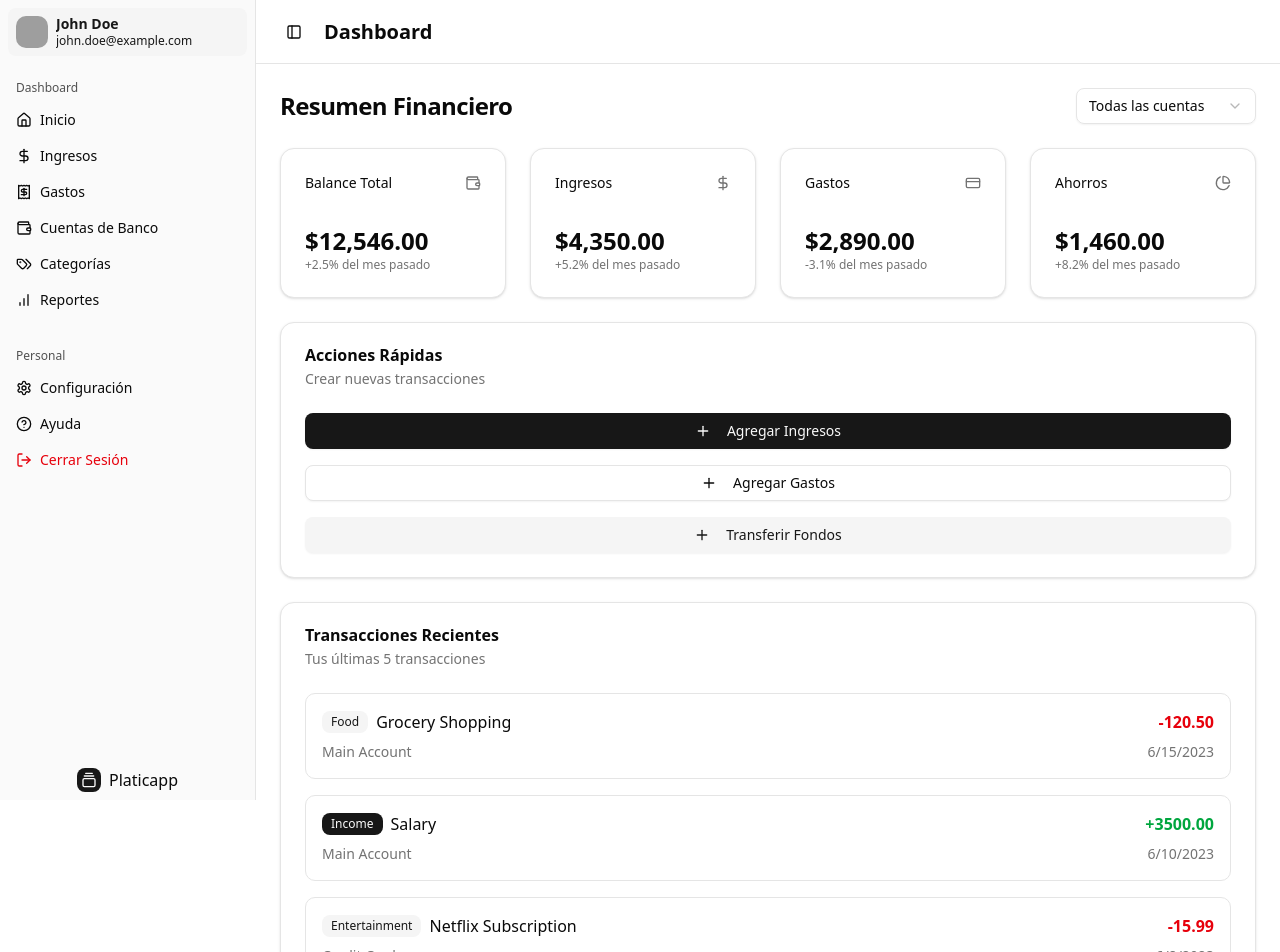
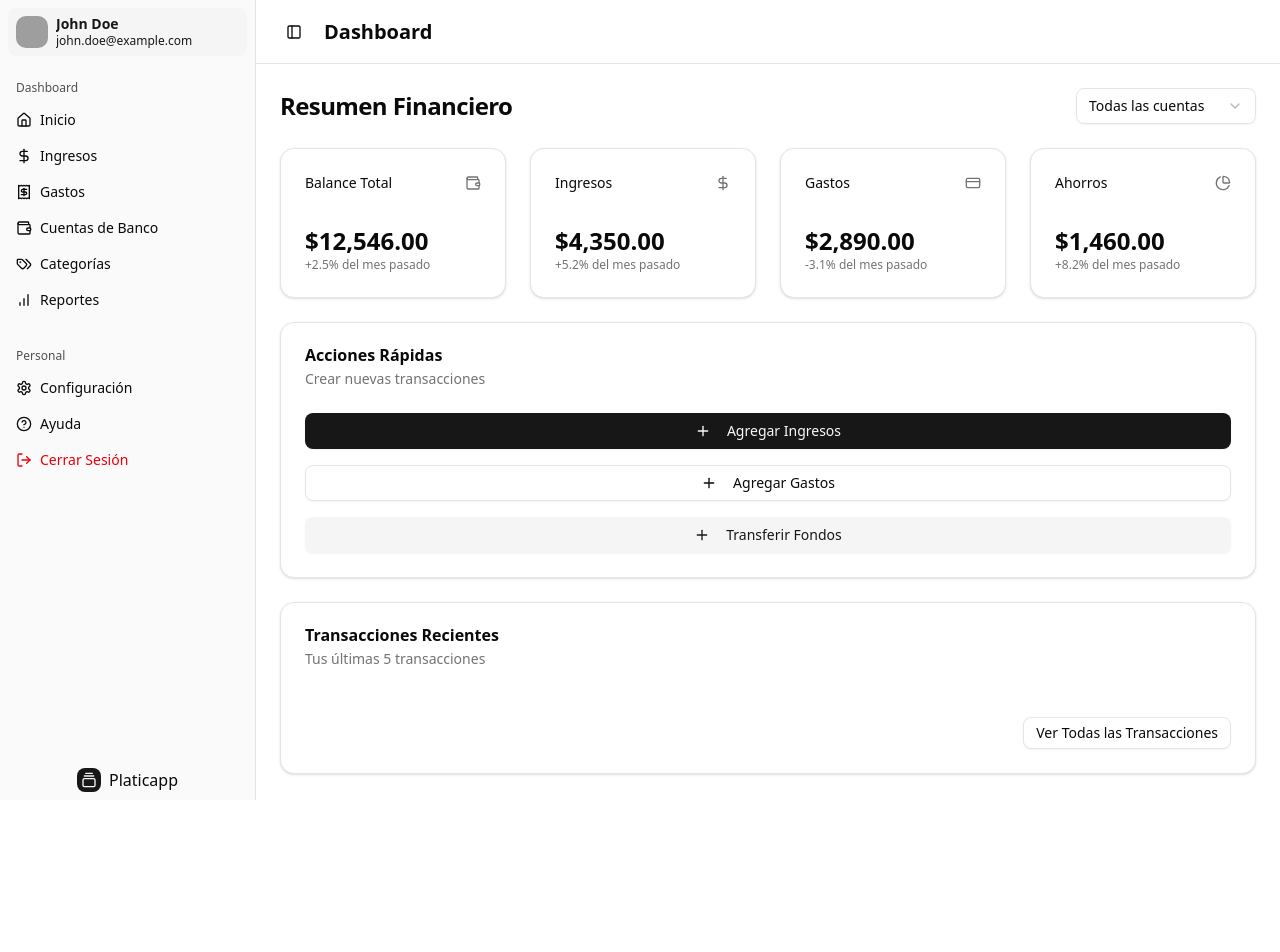
Before and after one commit to esrichardd/platicapp-ui, a Next.js app: page /en/dashboard in a window 1280 px wide. Shown: the top 952 px of the page. After the commit the page ends 800 px from the top, so only its background shows below. Built offline with nearby package versions, Linux system fonts and the light colour scheme; grey boxes are pictures that could not be loaded.

Commit message:
feat: incomes logic added

```diff
--- a/src/components/dashboard/molecules/recent-transactions/component.tsx
+++ b/src/components/dashboard/molecules/recent-transactions/component.tsx
@@ -1,4 +1,4 @@
-import { Transaction } from '@/lib/sdk-types'
+import { TransactionWithRelations } from '@/lib/sdk-types'
 import { Badge } from '@/components/common/ui/badge'
 import { Button } from '@/components/common/ui/button'
 import {
@@ -11,7 +11,7 @@ import {
 } from '@/components/common/ui/card'
 
 type RecentTransactionsProps = {
-  transactions: Transaction[]
+  transactions: TransactionWithRelations[]
 }
 
 export function RecentTransactions({ transactions }: RecentTransactionsProps) {
@@ -32,12 +32,10 @@ export function RecentTransactions({ transactions }: RecentTransactionsProps) {
                 <div className='flex items-center gap-2'>
                   <Badge
                     variant={
-                      transaction.category === 'Income'
-                        ? 'default'
-                        : 'secondary'
+                      transaction.type === 'INCOME' ? 'default' : 'secondary'
                     }
                   >
-                    {transaction.category}
+                    {transaction.type === 'INCOME' ? 'Ingreso' : 'Gasto'}
                   </Badge>
                   <span className='font-medium'>{transaction.description}</span>
                 </div>
@@ -51,7 +49,7 @@ export function RecentTransactions({ transactions }: RecentTransactionsProps) {
                 </span>
               </div>
               <div className='flex items-center justify-between text-sm text-muted-foreground'>
-                <span>{transaction.account}</span>
+                <span>{transaction.bank_account.account_name}</span>
                 <span>{new Date(transaction.date).toLocaleDateString()}</span>
               </div>
             </div>
--- a/src/components/dashboard/template/component.tsx
+++ b/src/components/dashboard/template/component.tsx
@@ -1,7 +1,7 @@
 'use client'
 
 import { useState } from 'react'
-import { Transaction } from '@/lib/sdk-types'
+import { TransactionWithRelations } from '@/lib/sdk-types'
 import {
   AccountSelector,
   FinancialSummary,
@@ -31,7 +31,7 @@ export function DashboardTemplate() {
         <FinancialSummary />
         <QuickActions />
         <RecentTransactions
-          transactions={RECENT_TRANSACTIONS as Transaction[]}
+          transactions={RECENT_TRANSACTIONS as TransactionWithRelations[]}
         />
       </div>
     </main>
--- a/src/components/dashboard/template/constants.ts
+++ b/src/components/dashboard/template/constants.ts
@@ -1,42 +1 @@
-export const RECENT_TRANSACTIONS = [
-  {
-    id: 1,
-    description: 'Grocery Shopping',
-    category: 'Food',
-    amount: -120.5,
-    date: '2023-06-15',
-    account: 'Main Account',
-  },
-  {
-    id: 2,
-    description: 'Salary',
-    category: 'Income',
-    amount: 3500.0,
-    date: '2023-06-10',
-    account: 'Main Account',
-  },
-  {
-    id: 3,
-    description: 'Netflix Subscription',
-    category: 'Entertainment',
-    amount: -15.99,
-    date: '2023-06-08',
-    account: 'Credit Card',
-  },
-  {
-    id: 4,
-    description: 'Freelance Work',
-    category: 'Income',
-    amount: 850.0,
-    date: '2023-06-05',
-    account: 'Savings',
-  },
-  {
-    id: 5,
-    description: 'Restaurant',
-    category: 'Food',
-    amount: -65.3,
-    date: '2023-06-03',
-    account: 'Credit Card',
-  },
-]
+export const RECENT_TRANSACTIONS = []
--- a/src/components/expenses/template/component.tsx
+++ b/src/components/expenses/template/component.tsx
@@ -1,10 +1,9 @@
-'use client'
 'use client'
 
 import { useState } from 'react'
 import { Plus } from 'lucide-react'
 import { useTransactionFilters } from '@/lib/hooks/transactions/use-transaction-filters'
-import { Transaction } from '@/lib/sdk-types'
+import { TransactionInput } from '@/lib/sdk-types'
 import {
   PaginationControls,
   TransactionDialog,
@@ -12,7 +11,6 @@ import {
 } from '@/components/common/molecules'
 import { TransactionTable } from '@/components/common/organisms'
 import { Button } from '@/components/common/ui/button'
-import { EXPENSES_MOCK } from './constants'
 
 export function ExpensesTemplate() {
   const {
@@ -26,19 +24,19 @@ export function ExpensesTemplate() {
     toggleSelectItem,
     toggleSelectAll,
     clearSelection,
-  } = useTransactionFilters(EXPENSES_MOCK)
+  } = useTransactionFilters([])
 
   const [isCreateOpen, setIsCreateOpen] = useState(false)
 
   const handleBulkAction = (
     action: 'delete' | 'duplicate' | 'transfer',
-    ids: number[],
+    ids: string[],
   ) => {
     alert(`${action.toUpperCase()} ${ids.length} gastos`)
     clearSelection()
   }
 
-  const handleCreate = (newExpense: Omit<Transaction, 'id' | 'status'>) => {
+  const handleCreate = (newExpense: TransactionInput) => {
     alert(`Gasto creado: ${JSON.stringify(newExpense, null, 2)}`)
     // Aquí puedes guardar el gasto en backend o estado global
   }
@@ -55,7 +53,7 @@ export function ExpensesTemplate() {
             Agregar Gasto
           </Button>
           <TransactionDialog
-            type='expense'
+            type='EXPENSE'
             mode='create'
             open={isCreateOpen}
             onOpenChange={setIsCreateOpen}
--- a/src/components/expenses/template/constants.ts
+++ /dev/null
@@ -1,44 +0,0 @@
-import { Transaction } from '@/lib/sdk-types'
-
-export const EXPENSES_MOCK: Transaction[] = [
-  {
-    id: 1,
-    type: 'expense',
-    description: 'Alquiler mensual',
-    category: 'Vivienda',
-    amount: 800.0,
-    date: '2023-06-01',
-    account: 'Cuenta principal',
-    status: 'Completado',
-  },
-  {
-    id: 2,
-    type: 'expense',
-    description: 'Compra de supermercado',
-    category: 'Alimentación',
-    amount: 150.0,
-    date: '2023-06-05',
-    account: 'Ahorros',
-    status: 'Pendiente',
-  },
-  {
-    id: 3,
-    type: 'expense',
-    description: 'Gasolina',
-    category: 'Transporte',
-    amount: 60.0,
-    date: '2023-06-07',
-    account: 'Cuenta principal',
-    status: 'Completado',
-  },
-  {
-    id: 4,
-    type: 'expense',
-    description: 'Internet y teléfono',
-    category: 'Servicios',
-    amount: 55.0,
-    date: '2023-06-10',
-    account: 'Cuenta principal',
-    status: 'Completado',
-  },
-]
--- a/src/components/incomes/template/constants.ts
+++ /dev/null
@@ -1,254 +0,0 @@
-import { Transaction } from '@/lib/sdk-types'
-
-export const TRANSACTIONS_MOCK: Transaction[] = [
-  {
-    id: 1,
-    type: 'income',
-    description: 'Salario',
-    category: 'Empleo',
-    amount: 3500.0,
-    date: '2023-06-10',
-    account: 'Cuenta principal',
-    status: 'Completado',
-  },
-  {
-    id: 2,
-    type: 'income',
-    description: 'Trabajo freelance',
-    category: 'Autónomo',
-    amount: 850.0,
-    date: '2023-06-05',
-    account: 'Ahorros',
-    status: 'Completado',
-  },
-  {
-    id: 3,
-    type: 'income',
-    description: 'Pago de dividendos',
-    category: 'Inversión',
-    amount: 125.5,
-    date: '2023-06-15',
-    account: 'Cuenta de inversión',
-    status: 'Completado',
-  },
-  {
-    id: 4,
-    type: 'income',
-    description: 'Rental Income',
-    category: 'Inmobiliario',
-    amount: 1200.0,
-    date: '2023-06-01',
-    account: 'Cuenta principal',
-    status: 'Completado',
-  },
-  {
-    id: 5,
-    type: 'income',
-    description: 'Side Project',
-    category: 'Autónomo',
-    amount: 450.0,
-    date: '2023-06-20',
-    account: 'Cuenta principal',
-    status: 'Pendiente',
-  },
-  {
-    id: 6,
-    type: 'income',
-    description: 'Tax Refund',
-    category: 'Gobierno',
-    amount: 750.0,
-    date: '2023-06-18',
-    account: 'Cuenta principal',
-    status: 'Completado',
-  },
-  {
-    id: 7,
-    type: 'income',
-    description: 'Interest',
-    category: 'Inversión',
-    amount: 35.25,
-    date: '2023-06-30',
-    account: 'Ahorros',
-    status: 'Pendiente',
-  },
-  {
-    id: 8,
-    type: 'income',
-    description: 'Gift',
-    category: 'Personal',
-    amount: 200.0,
-    date: '2023-06-25',
-    account: 'Cuenta principal',
-    status: 'Completado',
-  },
-  {
-    id: 9,
-    type: 'income',
-    description: 'Bonus',
-    category: 'Empleo',
-    amount: 1000.0,
-    date: '2023-07-05',
-    account: 'Cuenta principal',
-    status: 'Completado',
-  },
-  {
-    id: 10,
-    type: 'income',
-    description: 'Stock Dividend',
-    category: 'Inversión',
-    amount: 320.75,
-    date: '2023-07-10',
-    account: 'Cuenta de inversión',
-    status: 'Completado',
-  },
-  {
-    id: 11,
-    type: 'income',
-    description: 'Consulting Fee',
-    category: 'Autónomo',
-    amount: 1500.0,
-    date: '2023-07-15',
-    account: 'Cuenta principal',
-    status: 'Pendiente',
-  },
-  {
-    id: 12,
-    type: 'income',
-    description: 'Rental Property 2',
-    category: 'Inmobiliario',
-    amount: 950.0,
-    date: '2023-07-01',
-    account: 'Ahorros',
-    status: 'Completado',
-  },
-  {
-    id: 13,
-    type: 'income',
-    description: 'Tax Return',
-    category: 'Gobierno',
-    amount: 1250.0,
-    date: '2023-07-20',
-    account: 'Cuenta principal',
-    status: 'Completado',
-  },
-  {
-    id: 14,
-    type: 'income',
-    description: 'Online Course Sales',
-    category: 'Autónomo',
-    amount: 750.0,
-    date: '2023-07-25',
-    account: 'Cuenta principal',
-    status: 'Completado',
-  },
-  {
-    id: 15,
-    type: 'income',
-    description: 'Savings Interest',
-    category: 'Inversión',
-    amount: 45.5,
-    date: '2023-07-30',
-    account: 'Ahorros',
-    status: 'Completado',
-  },
-  {
-    id: 16,
-    type: 'income',
-    description: 'Royalty Payment',
-    category: 'Autónomo',
-    amount: 325.0,
-    date: '2023-08-05',
-    account: 'Cuenta principal',
-    status: 'Pendiente',
-  },
-  {
-    id: 17,
-    type: 'income',
-    description: 'Part-time Job',
-    category: 'Empleo',
-    amount: 600.0,
-    date: '2023-08-10',
-    account: 'Cuenta principal',
-    status: 'Completado',
-  },
-  {
-    id: 18,
-    type: 'income',
-    description: 'Affiliate Commission',
-    category: 'Autónomo',
-    amount: 250.0,
-    date: '2023-08-15',
-    account: 'Cuenta principal',
-    status: 'Completado',
-  },
-  {
-    id: 19,
-    type: 'income',
-    description: 'Rental Deposit Return',
-    category: 'Inmobiliario',
-    amount: 1000.0,
-    date: '2023-08-20',
-    account: 'Ahorros',
-    status: 'Completado',
-  },
-  {
-    id: 20,
-    type: 'income',
-    description: 'Cryptocurrency Gain',
-    category: 'Inversión',
-    amount: 1750.0,
-    date: '2023-08-25',
-    account: 'Cuenta de inversión',
-    status: 'Completado',
-  },
-  {
-    id: 21,
-    type: 'income',
-    description: 'Garage Sale',
-    category: 'Personal',
-    amount: 350.0,
-    date: '2023-08-30',
-    account: 'Cuenta principal',
-    status: 'Completado',
-  },
-  {
-    id: 22,
-    type: 'income',
-    description: 'Tutoring',
-    category: 'Autónomo',
-    amount: 400.0,
-    date: '2023-09-05',
-    account: 'Cuenta principal',
-    status: 'Pendiente',
-  },
-  {
-    id: 23,
-    type: 'income',
-    description: 'Quarterly Bonus',
-    category: 'Empleo',
-    amount: 2000.0,
-    date: '2023-09-10',
-    account: 'Cuenta principal',
-    status: 'Completado',
-  },
-  {
-    id: 24,
-    type: 'income',
-    description: 'Dividend Payout',
-    category: 'Inversión',
-    amount: 175.25,
-    date: '2023-09-15',
-    account: 'Cuenta de inversión',
-    status: 'Completado',
-  },
-  {
-    id: 25,
-    type: 'income',
-    description: 'Rental Income Property 3',
-    category: 'Inmobiliario',
-    amount: 1100.0,
-    date: '2023-09-20',
-    account: 'Ahorros',
-    status: 'Completado',
-  },
-]
--- a/src/lib/context/transactions/context.tsx
+++ b/src/lib/context/transactions/context.tsx
@@ -15,12 +15,10 @@ interface TransactionsProviderProps extends PropsWithChildren {
 const TransactionsContext = createContext<TransactionsContextValue | null>(null)
 
 export function TransactionsProvider({
-  initialData,
-  label,
   type,
   children,
 }: TransactionsProviderProps) {
-  const value = useTransactionsManager(initialData, { label, type })
+  const value = useTransactionsManager({ type })
   return (
     <TransactionsContext.Provider value={value}>
       {children}
```
